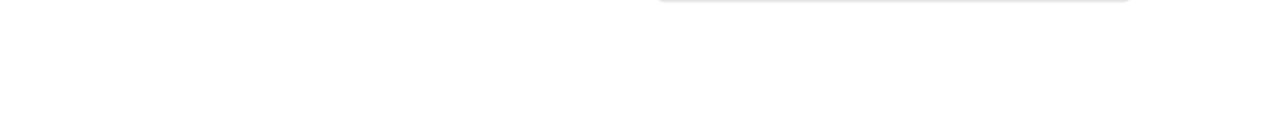
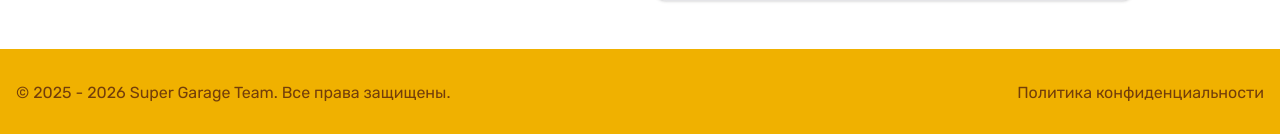
Before and after one commit to maximiloi/sg-team, a Next.js app: page / in a window 1280 px wide. Shown: the part 3080-3214 px from the top of the page. Before the commit the page ends 3129 px from the top, so only its background shows below. Built offline with nearby package versions, Linux system fonts and the light colour scheme.

Commit message:
feat: add footer component

```diff
--- a/src/app/page.tsx
+++ b/src/app/page.tsx
@@ -1,6 +1,7 @@
 import AdvantageList from '@/components/AdvantageList';
 import Calls from '@/components/Calls';
 import ContactMap from '@/components/ContactMap';
+import Footer from '@/components/Footer';
 import Header from '@/components/Header';
 import Hero from '@/components/Hero';
 import HowWeWork from '@/components/HowWeWork';
@@ -22,6 +23,7 @@
         <HowWeWork />
         <ContactMap />
       </main>
+      <Footer />
     </>
   );
 }
--- /dev/null
+++ b/src/components/Footer.tsx
@@ -0,0 +1,85 @@
+'use client';
+
+import { useState } from 'react';
+
+import {
+  Dialog,
+  DialogContent,
+  DialogHeader,
+  DialogTitle,
+  DialogTrigger,
+} from '@/components/ui/dialog';
+
+export default function Footer() {
+  const currentYear = new Date().getFullYear();
+  const [open, setOpen] = useState(false);
+
+  return (
+    <footer className="bg-primary text-primary-foreground py-6 md:py-8">
+      <div className="container mx-auto px-4">
+        <div className="flex flex-col items-center justify-between gap-4 md:flex-row md:gap-6">
+          <div className="text-center md:text-left">
+            <p className="text-sm md:text-base">
+              © 2025 - {currentYear} Super Garage Team. Все права защищены.
+            </p>
+          </div>
+          <div>
+            <Dialog open={open} onOpenChange={setOpen}>
+              <DialogTrigger asChild>
+                <button className="text-sm transition-opacity hover:opacity-80 md:text-base">
+                  Политика конфиденциальности
+                </button>
+              </DialogTrigger>
+              <DialogContent className="max-h-[90vh] overflow-y-auto">
+                <DialogHeader>
+                  <DialogTitle>Политика конфиденциальности</DialogTitle>
+                </DialogHeader>
+                <div className="space-y-4 text-sm md:text-base">
+                  <section>
+                    <h3 className="mb-2 font-semibold">1. Общие положения</h3>
+                    <p className="text-muted-foreground">
+                      Настоящая политика конфиденциальности описывает, как Super Garage Team
+                      собирает, использует и защищает вашу личную информацию.
+                    </p>
+                  </section>
+
+                  <section>
+                    <h3 className="mb-2 font-semibold">2. Сбор информации</h3>
+                    <p className="text-muted-foreground">
+                      Мы собираем информацию, которую вы предоставляете нам при использовании наших
+                      услуг, включая имя, контактные данные и информацию о вашем автомобиле.
+                    </p>
+                  </section>
+
+                  <section>
+                    <h3 className="mb-2 font-semibold">3. Использование информации</h3>
+                    <p className="text-muted-foreground">
+                      Собранная информация используется для предоставления услуг, связи с клиентами
+                      и улучшения качества обслуживания.
+                    </p>
+                  </section>
+
+                  <section>
+                    <h3 className="mb-2 font-semibold">4. Защита информации</h3>
+                    <p className="text-muted-foreground">
+                      Мы принимаем все необходимые меры для защиты вашей личной информации от
+                      несанкционированного доступа и разглашения.
+                    </p>
+                  </section>
+
+                  <section>
+                    <h3 className="mb-2 font-semibold">5. Контакты</h3>
+                    <p className="text-muted-foreground">
+                      По вопросам, связанным с политикой конфиденциальности, обращайтесь по
+                      контактам, указанным на сайте.
+                    </p>
+                  </section>
+                </div>
+              </DialogContent>
+            </Dialog>
+          </div>
+        </div>
+      </div>
+    </footer>
+  );
+}
```
